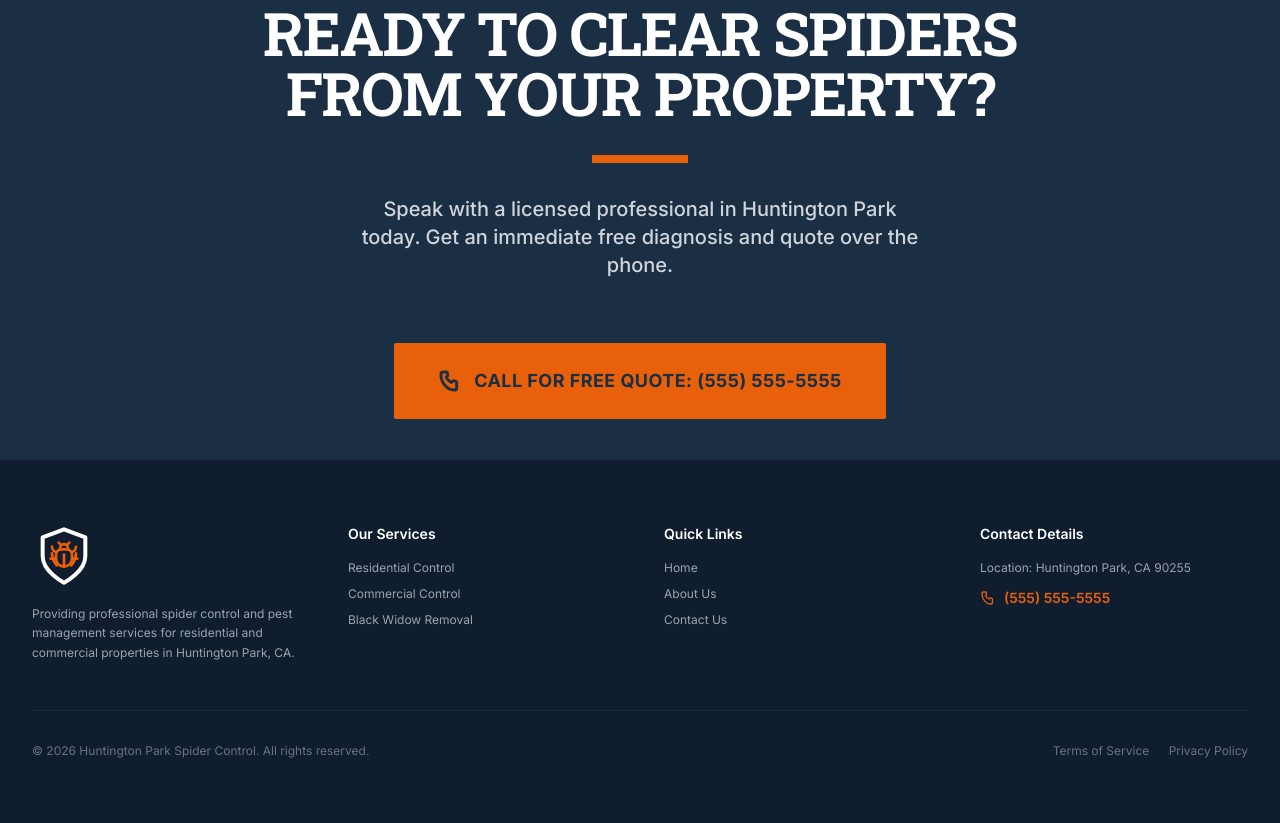
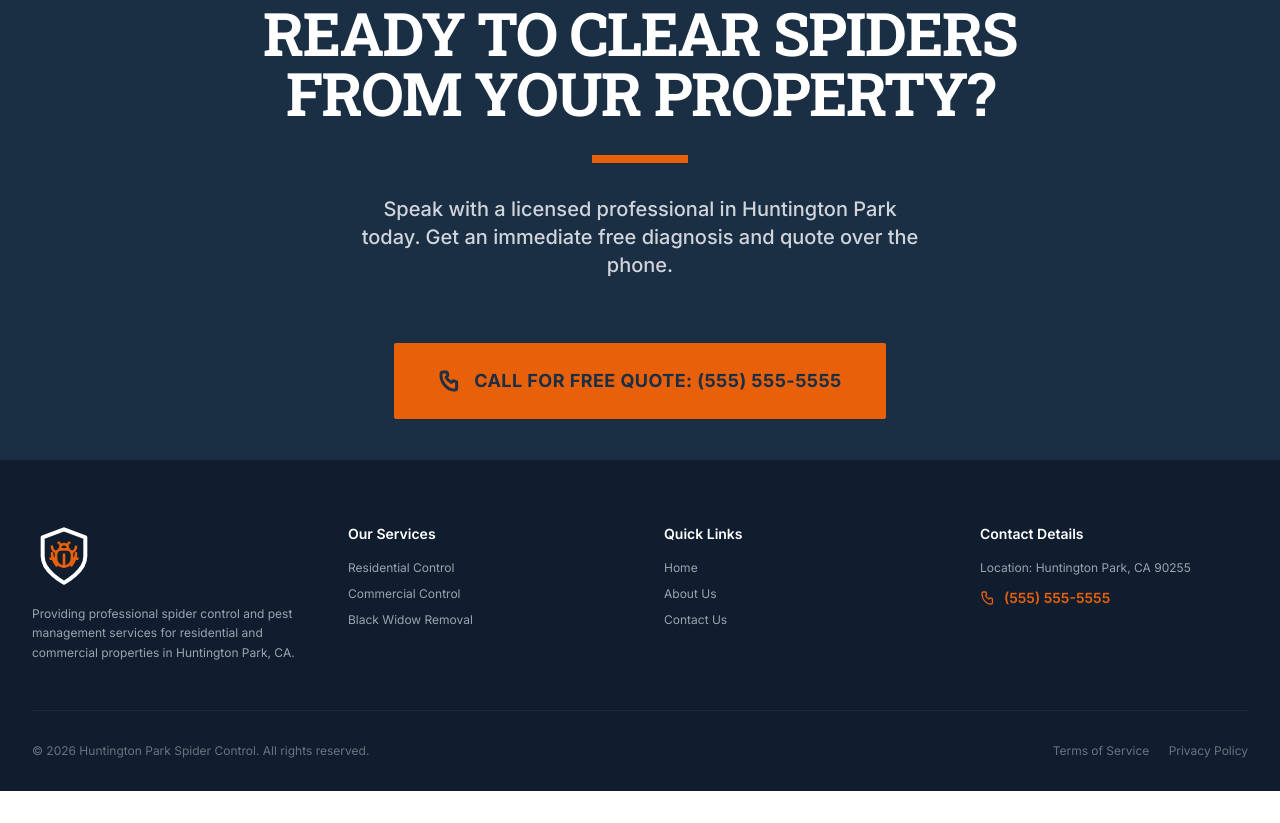
Before and after one commit to helloo-cmyk/spider-control-huntington-park, a plain HTML site: page pages/contact.html in a window 1280 px wide. Shown: the part 1558-2381 px from the top of the page. After the commit the page ends 2349 px from the top, so only its background shows below. Drawn offline with nearby package versions, Linux system fonts and the light colour scheme.

Commit message:
style: reduce footer bottom padding to eliminate excessive bottom gap on desktop

```diff
--- a/pages/contact.html
+++ b/pages/contact.html
@@ -303,7 +303,7 @@
   </section>
 
   <!-- Footer -->
-  <footer id="global-footer" class="bg-navy-dark text-gray-400 border-t border-gray-800 py-16"></footer>
+  <footer id="global-footer" class="bg-navy-dark text-gray-400 border-t border-gray-800 pt-16 pb-8"></footer>
 
   <!-- Global Component Sync Injection -->
   <script>
```
Also changed, not shown: index.html (+1 -1 lines), pages/about.html (+1 -1 lines), pages/black-widow-removal.html (+1 -1 lines), pages/commercial-control.html (+1 -1 lines), pages/privacy-policy.html (+1 -1 lines), pages/residential-control.html (+1 -1 lines), pages/terms-of-service.html (+1 -1 lines).
